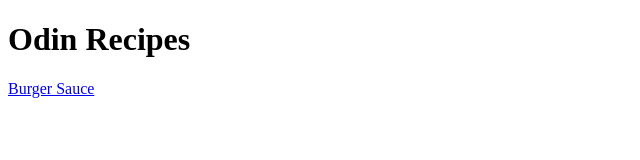
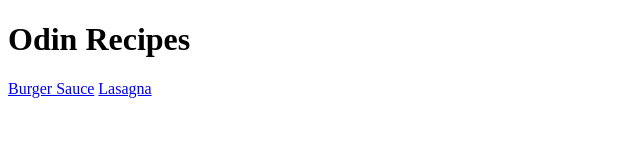
Before and after one commit to samyrebs/odin-recipes, a plain HTML site: page index.html in a window 1280 px wide. Shown: the full height of the page, 0-640 px from the left. Drawn offline with Linux system fonts and the light colour scheme.

Commit message:
Added hyperlink to Lasagna recipe

```diff
--- a/index.html
+++ b/index.html
@@ -6,4 +6,5 @@
     </head>
     <h1>Odin Recipes</h1>
     <a href="recipes/Burger_Sauce.html"> Burger Sauce</a>
+    <a href="recipes/Lasagna.html"> Lasagna</a>
 </html>
```
